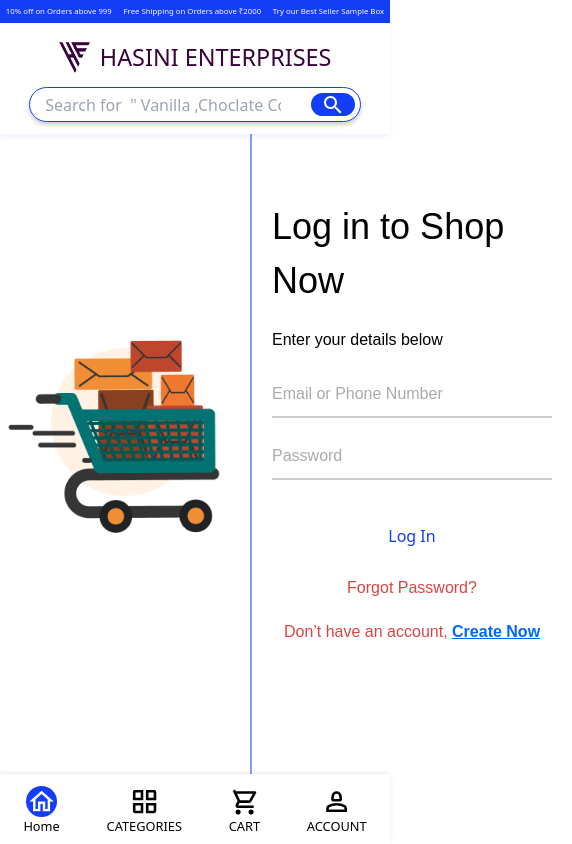
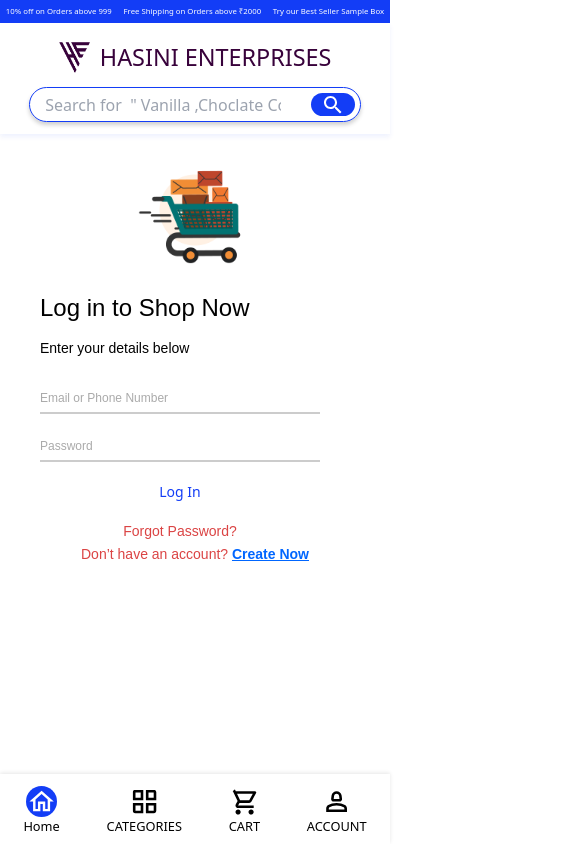
Before and after one commit to InfiniMove-Coders/Hasini_user_side_frontend, a React (Vite) app: page /login in a window 390 px wide. Shown: the top 844 px of the page, 572 px wide, since content can reach past the window. Built offline with nearby package versions, Linux system fonts and the light colour scheme.

Commit message:
responsiveness almost done

```diff
--- a/src/components/cart/cart.css
+++ b/src/components/cart/cart.css
@@ -3,6 +3,7 @@
   font-family: 'Poppins', sans-serif;
 }
 
+/* Header Styling */
 .cart-header {
   margin-bottom: 20px;
   font-size: 20px;
@@ -28,6 +29,7 @@
 .product-cell {
   display: flex;
   align-items: center;
+  flex-wrap: wrap; /* Wrap content on smaller screens */
 }
 
 .product-image {
@@ -35,7 +37,10 @@
   height: 60px;
   margin-right: 10px;
   border-radius: 5px;
-  }.cart-summary-container {
+}
+
+/* Cart Summary Styling */
+.cart-summary-container {
   width: 100%;
   margin-top: 30px;
 }
@@ -51,6 +56,7 @@
   display: flex;
   justify-content: space-between;
   align-items: center;
+  flex-wrap: wrap; /* Wrap for responsiveness */
   width: 100%;
   padding: 20px;
   border: 1px solid #ccc;
@@ -80,12 +86,14 @@
   margin: 10px 0;
 }
 
+/* Responsive Cart Buttons */
 .cart-buttons {
-    width: 300px;
-    height: 60px;
+  width: 100%;
   display: flex;
   flex-direction: column;
-    gap: 15px;
+  gap: 10px;
+  max-width: 300px;
+  margin: 0 auto;
 }
 
 .button {
@@ -99,27 +107,20 @@
   width: 100%;
 }
 
-  .return-button, .update-button, .checkout-button {
+.return-button,
+.update-button,
+.checkout-button {
   background-color: #133df6;
   color: white;
 }
 
-  .return-button:hover, .update-button:hover, .checkout-button:hover {
+.return-button:hover,
+.update-button:hover,
+.checkout-button:hover {
   background-color: #0056b3;
 }
 
-  /* Ensure responsiveness */
-  @media (max-width: 768px) {
-    .cart-summary-content {
-      flex-direction: column;
-      align-items: stretch;
-    }
-
-    .cart-summary, .cart-buttons {
-      width: 100%;
-    }
-  }
-
+/* Quantity Control Styling */
 .quantity-control {
   display: flex;
   align-items: center;
@@ -149,3 +150,65 @@
 .remove-button:hover {
   background: #0056b3;
 }
+
+/* Responsive Design */
+@media screen and (max-width: 1024px) {
+  .cart-summary {
+      width: 100%;
+  }
+}
+
+@media screen and (max-width: 768px) {
+  .cart-summary-content {
+      flex-direction: column;
+      align-items: stretch;
+      padding: 15px;
+  }
+
+  .cart-summary{
+      width: 100%;
+      max-width: 100%;
+  }
+  .cart-buttons{
+    width: 100%;
+    max-width: 100%;
+    padding-bottom: 50px;
+  }
+
+  .product-cell {
+      flex-direction: column;
+      align-items: flex-start;
+  }
+
+  .product-image {
+      margin-bottom: 5px;
+  }
+}
+
+@media screen and (max-width: 420px) {
+  .cart-table thead {
+      display: none; /* Hide table headers on small screens */
+  }
+
+  .cart-table tbody tr {
+      display: flex;
+      flex-direction: column;
+      padding: 10px;
+      border: 1px solid #ccc;
+      margin-bottom: 10px;
+      background: #fff;
+  }
+
+  .cart-summary-content {
+      padding: 10px;
+  }
+
+  .cart-summary p {
+      font-size: 16px;
+  }
+
+  .cart-buttons {
+      max-width: 100%;
+      width: 100%;
+  }
+}
--- a/src/components/login/login.css
+++ b/src/components/login/login.css
@@ -140,3 +140,68 @@
   text-align: center;
   margin-top: 20px;
 }
+@media screen and (max-width: 600px) {
+  .container {
+    flex-direction: column;
+    box-shadow: none;
+    margin-top: 140px;
+  }
+
+  .left {
+    order: -1; /* Moves cart image to the top */
+    border-right: none;
+    padding: 10px;
+  }
+
+  .image {
+    width: 120px;
+  }
+
+  .right {
+    width: 100%;
+    padding: 20px;
+    display: flex;
+    flex-direction: column; /* Ensure the form takes available space vertically */
+  }
+
+  .formContainer {
+    width: 100%;
+    margin-top: -20px;
+    margin-bottom: -20px; /* Ensure there is space at the bottom */
+  }
+
+  .input {
+    font-size: 14px !important;
+    padding: 6px 0 !important;
+    line-height: 18px !important;
+  }
+
+  .input::placeholder {
+    font-size: 12px !important;
+  }
+
+  .buttonWrapper {
+    flex-direction: column;
+    gap: 10px;
+  }
+
+  .button {
+    width: 100%;
+    height: 36px !important;
+    font-size: 14px !important;
+    margin-top: -10px;
+  }
+
+  h2 {
+    font-size: 24px !important;
+  }
+
+  .subheading {
+    font-size: 14px !important;
+  }
+
+  .forgotPassword, .createAccount {
+    font-size: 14px !important;
+    margin-top: -0.3px;
+  }
+}
--- a/src/components/login/login.jsx
+++ b/src/components/login/login.jsx
@@ -1,28 +1,21 @@
-import React, { useState } from "react";
+import React from "react";
 import "./login.css";
 import Navbar1 from "../navbar/Navbar1";
 import Navbar2 from "../navbar/Navbar2";
 import Footer from "../footer/footer";
 
 const Login = () => {
-	const [isAnimating, setIsAnimating] = useState(false);
-
-	const handleLogin = () => {
-		/* setIsAnimating(true); */
-
-		/* setTimeout(() => {
-			window.location.href = "/Loading";
-		}, 8000); */
-	};
-
 	return (
 		<>
+			{/* Navbar Section */}
 			<div className="w-[100%] h-auto fixed top-[0px] z-[5]">
 				<Navbar1 />
 				<Navbar2 />
 			</div>
+
+			{/* Main Container */}
 			<div className="container">
-				{/* Left Section */}
+				{/* Left Section - Shopping Cart Image */}
 				<div className="left">
 					<img
 						src="src/assets/images/ganesh/shopping-cart-NbZTs86IlT.png"
@@ -31,9 +24,9 @@ const Login = () => {
 					/>
 				</div>
 
-				{/* Right Section */}
+				{/* Right Section - Login Form */}
 				<div className="right">
-					<div className={`formContainer ${isAnimating ? "hidden" : ""}`}>
+					<div className="formContainer">
 						<h2>Log in to Shop Now</h2>
 						<p className="subheading">Enter your details below</p>
 						<form className="form">
@@ -44,20 +37,16 @@ const Login = () => {
 							/>
 							<input type="password" placeholder="Password" className="input" />
 							<div className="buttonWrapper">
-								<button
-									type="button"
-									className="button"
-									onClick={handleLogin}
-								>
+								<button type="button" className="button">
 									Log In
 								</button>
-								<p className="forgotPassword">
-									<a href="#">Forgot Password?</a>
-								</p>
+								<a href="#" className="forgotPassword">
+									Forgot Password?
+								</a>
 							</div>
 						</form>
 						<p className="createAccount">
-							Don’t have an account,{" "}
+							Don’t have an account?{" "}
 							<a href="#" className="createNowLink">
 								Create Now
 							</a>
@@ -65,6 +54,8 @@ const Login = () => {
 					</div>
 				</div>
 			</div>
+
+			{/* Footer Section */}
 			<Footer />
 		</>
 	);
--- a/src/components/signup/signup.css
+++ b/src/components/signup/signup.css
@@ -69,7 +69,9 @@
 
 .input:focus {
   border-bottom: 2px solid #0066ff;
-  }.buttonWrapper {
+}
+
+.buttonWrapper {
   display: flex;
   flex-direction: column;
   align-items: center;
@@ -112,7 +114,6 @@
   margin-right: 10px;
 }
 
-
 .loginText {
   text-align: center;
   margin-top: 20px;
@@ -121,4 +122,82 @@
 .loginLink {
   color: #0066ff;
   font-weight: bold;
+  cursor: pointer;
 }
+
+@media screen and (max-width: 600px) {
+  .container {
+    flex-direction: column;
+    box-shadow: none;
+    margin-top: 140px;
+    padding-bottom: 550px;
+  }
+
+  .left {
+    order: -1; /* Moves cart image to the top */
+    border-right: none;
+    padding: 10px;
+  }
+
+  .image {
+    width: 120px;
+  }
+
+  .right {
+    width: 100%;
+    padding: 20px;
+    display: flex;
+    flex-direction: column; /* Ensure the form takes available space vertically */
+  }
+
+  .formContainer {
+    width: 100%;
+    margin-top: -20px;
+    margin-bottom: -20px; /* Ensure there is space at the bottom */
+  }
+
+  .input {
+    font-size: 14px !important;
+    padding: 6px 0 !important;
+    line-height: 18px !important;
+  }
+
+  .input::placeholder {
+    font-size: 12px !important;
+  }
+
+  .buttonWrapper {
+    flex-direction: column;
+    gap: 10px;
+  }
+
+  .button {
+    width: 100%;
+    height: 36px !important;
+    font-size: 14px !important;
+    margin-top: -20px;
+  }
+
+  .googleButton {
+    width: 100%;
+    height: 36px !important;
+    font-size: 14px !important;
+    margin-top: 5px;
+  }
+
+  h2 {
+    font-size: 24px !important;
+    margin-top: -10px;
+  }
+
+  .subheading {
+    font-size: 14px !important;
+    margin-top: -10px;
+  }
+  .loginText{
+    margin-top: 2px;
+  }
+  .form{
+    margin-top: 2px;
+  }
+}
--- a/src/components/signup/signup.jsx
+++ b/src/components/signup/signup.jsx
@@ -51,7 +51,11 @@ const Signup = () => {
               </div>
 
               <button type="button" className="googleButton">
-								<img src="src/assets/images/ganesh/google.png" alt="Google Icon" className="googleIcon" />
+                <img
+                  src="src/assets/images/ganesh/google.png"
+                  alt="Google Icon"
+                  className="googleIcon"
+                />
                 Sign up with Google
               </button>
             </form>
```
Lines whose indentation alone changed are shown as unchanged.
